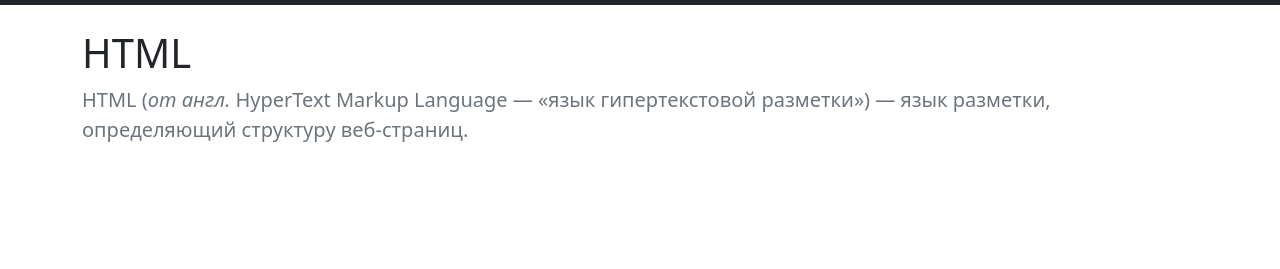
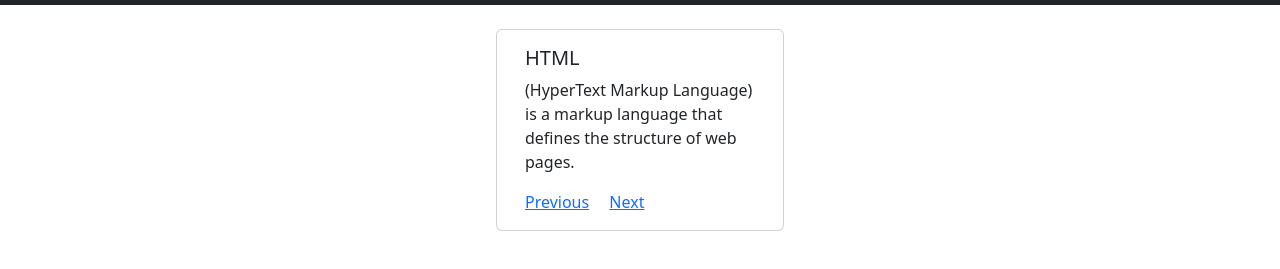
Before and after one commit to dmitryloskutnikov/learning-diary, a plain HTML site: page tutorial-html.html in a window 1280 px wide. Shown: the part 51-320 px from the top of the page. Drawn offline with nearby package versions, Linux system fonts and the light colour scheme.

Commit message:
Change the output of lessons

```diff
--- a/tutorial-html.html
+++ b/tutorial-html.html
@@ -32,11 +32,15 @@
         </div>
       </div>
     </nav>
-      <div class="container my-4">
-        <h1 class="fw-light">HTML</h1>
-        <p class="lead text-muted">
-          <strong>HTML</strong> (<i>от англ.</i> HyperText Markup Language — «язык гипертекстовой разметки») — язык разметки, определяющий структуру веб-страниц.
-        </p>
+
+    <div class="card container my-4" style="width: 18rem;">
+      <div class="card-body">
+        <h5 class="card-title">HTML</h5>
+        <p class="card-text">(HyperText Markup Language) is a markup language that defines the structure of web pages.</p>
+        <a href="#" class="card-link">Previous</a>
+        <a href="#" class="card-link">Next</a>
       </div>
+    </div>
+
   </body>
 </html>
```
Also changed, not shown: index.html (+4 -4 lines).
